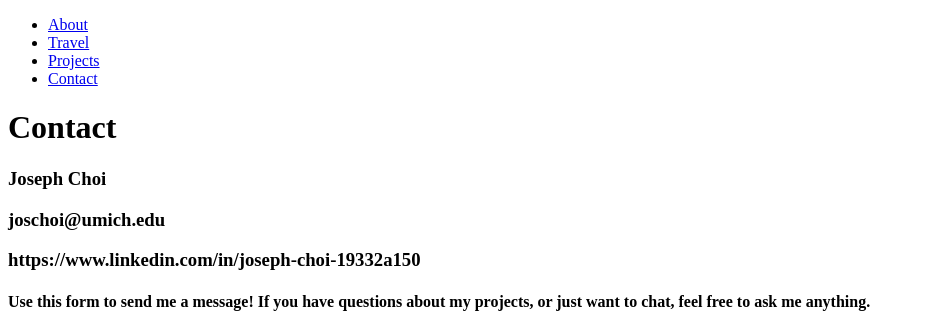
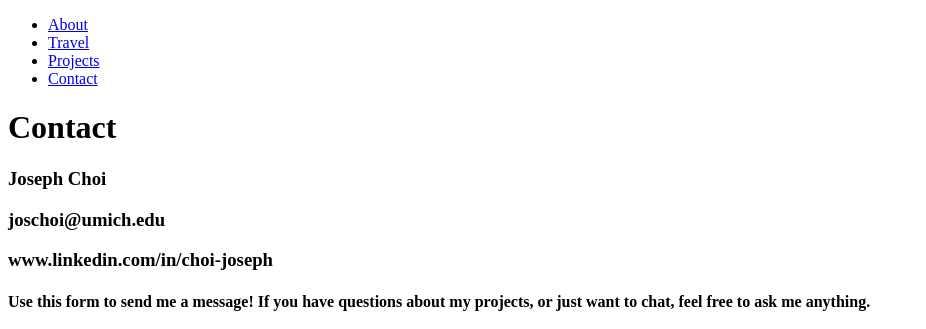
Before and after one commit to josephkc/week1, a plain HTML site: page contact.html in a window 1280 px wide. Shown: the top 329 px of the page, without its empty margins (0-926 px from the left). Drawn offline with Linux system fonts and the light colour scheme; grey boxes are pictures that could not be loaded.

Commit message:
added sketches, updated linkedin url

```diff
--- a/contact.html
+++ b/contact.html
@@ -3,7 +3,7 @@
 
 <head>
     <meta charset="utf-8" />
-    <title>Contact</title>
+    <title>Joseph - Contact</title>
 </head>
 
 <body>
@@ -22,7 +22,7 @@
         <h1>Contact</h1>
         <h3>Joseph Choi</h3>
         <h3>joschoi@umich.edu</h3>
-        <h3>https://www.linkedin.com/in/joseph-choi-19332a150</h3>
+        <h3>www.linkedin.com/in/choi-joseph</h3>
         <h4>Use this form to send me a message! If you have questions about my projects, or just want to chat, feel
             free to ask me anything.</h4>
         <img src="imgs/portrait.jpg" alt="Portrait" width="200" />
```
Also changed, not shown: projects.html (+1 -1 lines), 2 other files.
